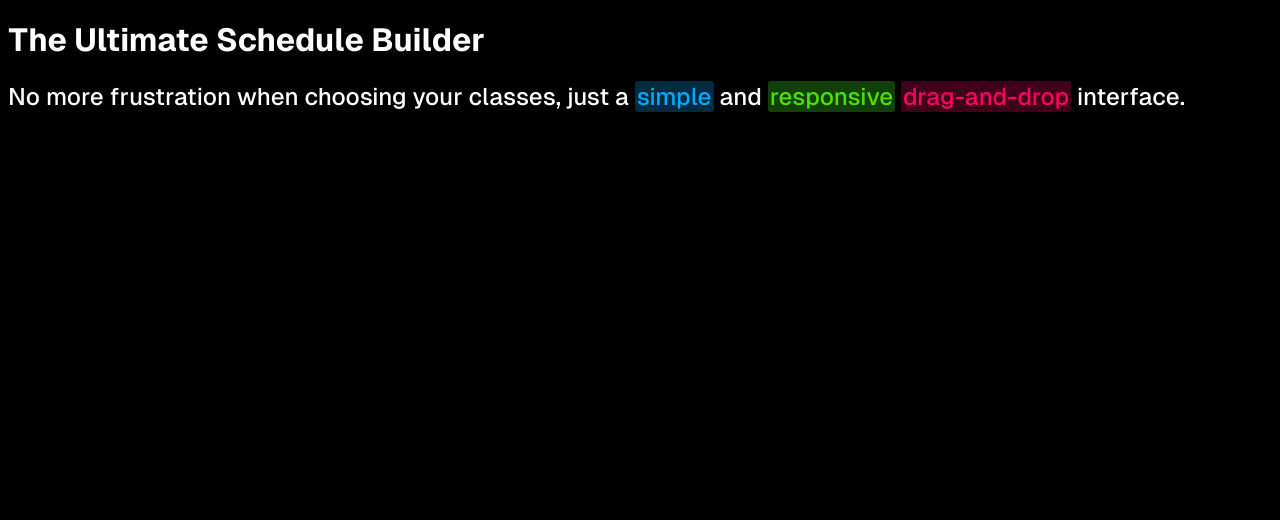
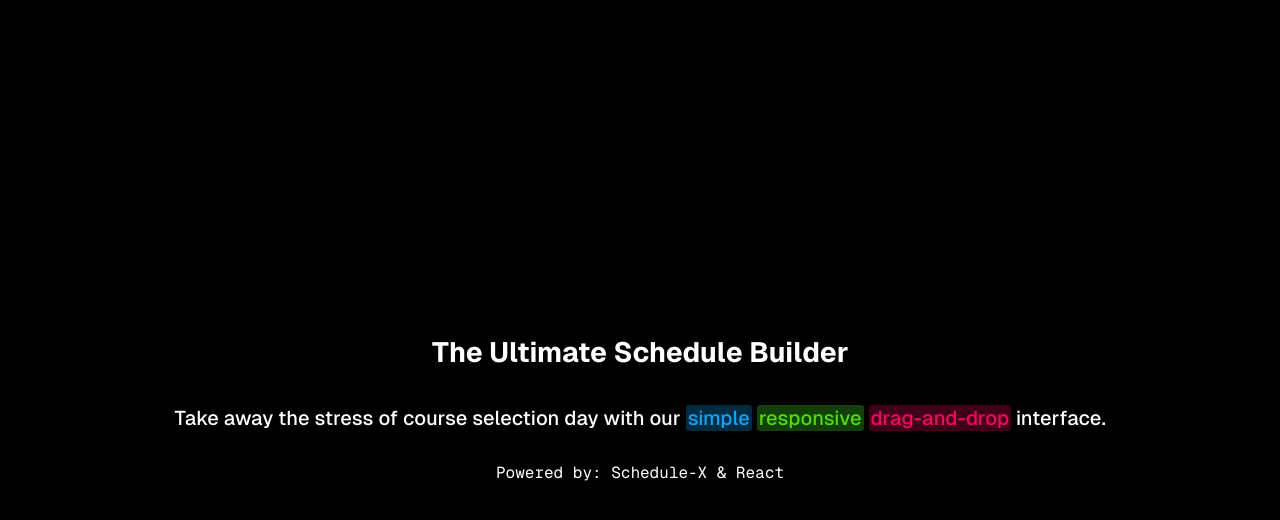
Before and after one commit to KabirBose/Class-Craft, a Next.js app: page / in a window 1280 px wide. Shown: the top 520 px of the page. Built offline with nearby package versions, Linux system fonts and the light colour scheme.

Commit message:
updated landing page

```diff
--- a/src/app/globals.css
+++ b/src/app/globals.css
@@ -6,9 +6,11 @@ body {
 
 h1 {
   font-weight: 700;
+  font-size: 1.75rem;
 }
 h2 {
   font-weight: 500;
+  font-size: 1.25rem;
 }
 
 .highlight-red {
--- /dev/null
+++ b/src/app/page.module.css
@@ -0,0 +1,11 @@
+.container {
+  display: flex;
+  justify-content: center;
+  align-items: center;
+  flex-direction: column;
+  height: 100vh;
+}
+
+.powered-by {
+  font-family: var(--font-geist-mono);
+}
--- a/src/app/page.tsx
+++ b/src/app/page.tsx
@@ -1,13 +1,16 @@
+import styles from "./page.module.css";
+
 export default function Page() {
   return (
-    <div>
+    <div className={styles.container}>
       <h1>The Ultimate Schedule Builder</h1>
       <h2>
-        No more frustration when choosing your classes, just a{" "}
-        <span className="highlight-blue">simple</span> and{" "}
+        Take away the stress of course selection day with our{" "}
+        <span className="highlight-blue">simple</span>{" "}
         <span className="highlight-green">responsive</span>{" "}
         <span className="highlight-red">drag-and-drop</span> interface.
       </h2>
+      <p className={styles["powered-by"]}>Powered by: Schedule-X & React</p>
     </div>
   );
 }
```
